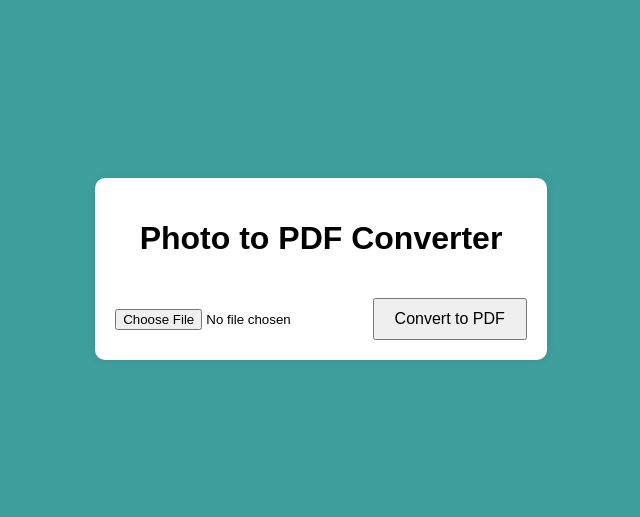
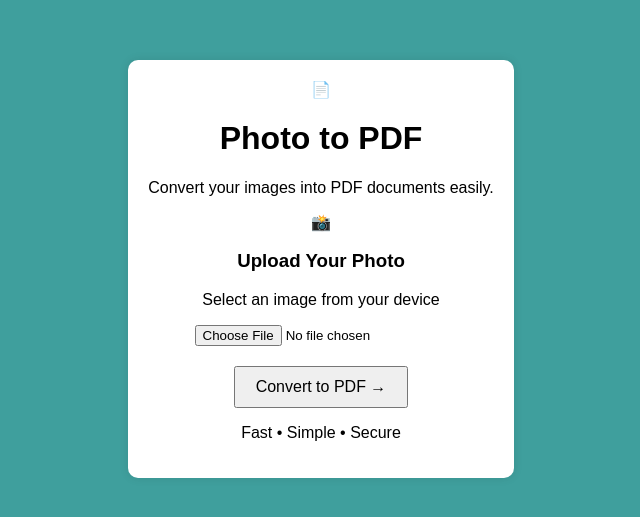
Before and after one commit to codewithsarthak21-oss/converterweb, a plain HTML site: page index.html in a window 1280 px wide. Shown: the part 131-648 px from the top of the page, without its empty margins (319-959 px from the left). Drawn offline with nearby package versions, Linux system fonts and the light colour scheme.

Commit message:
Update index.html

```diff
--- a/index.html
+++ b/index.html
@@ -7,14 +7,34 @@
     <link rel="stylesheet" href="styles.css">
 </head>
 <body>
+
     <div class="container">
-        <h1>Photo to PDF Converter</h1>
-        <input type="file" id="upload" accept="image/*">
-        <button id="download">Convert to PDF</button>
+
+        <div class="icon">📄</div>
+
+        <h1>Photo to PDF</h1>
+        <p class="subtitle">Convert your images into PDF documents easily.</p>
+
+        <div class="upload-box">
+            <div class="upload-icon">📸</div>
+            <h3>Upload Your Photo</h3>
+            <p>Select an image from your device</p>
+
+            <input type="file" id="upload" accept="image/*">
+        </div>
+
+        <button id="download">
+            Convert to PDF <span>→</span>
+        </button>
+
+        <p class="footer">Fast • Simple • Secure</p>
+
         <canvas id="canvas" style="display:none;"></canvas>
+
     </div>
 
     <script src="https://cdnjs.cloudflare.com/ajax/libs/jspdf/2.5.1/jspdf.umd.min.js"></script>
     <script src="script.js"></script>
+
 </body>
 </html>
```
